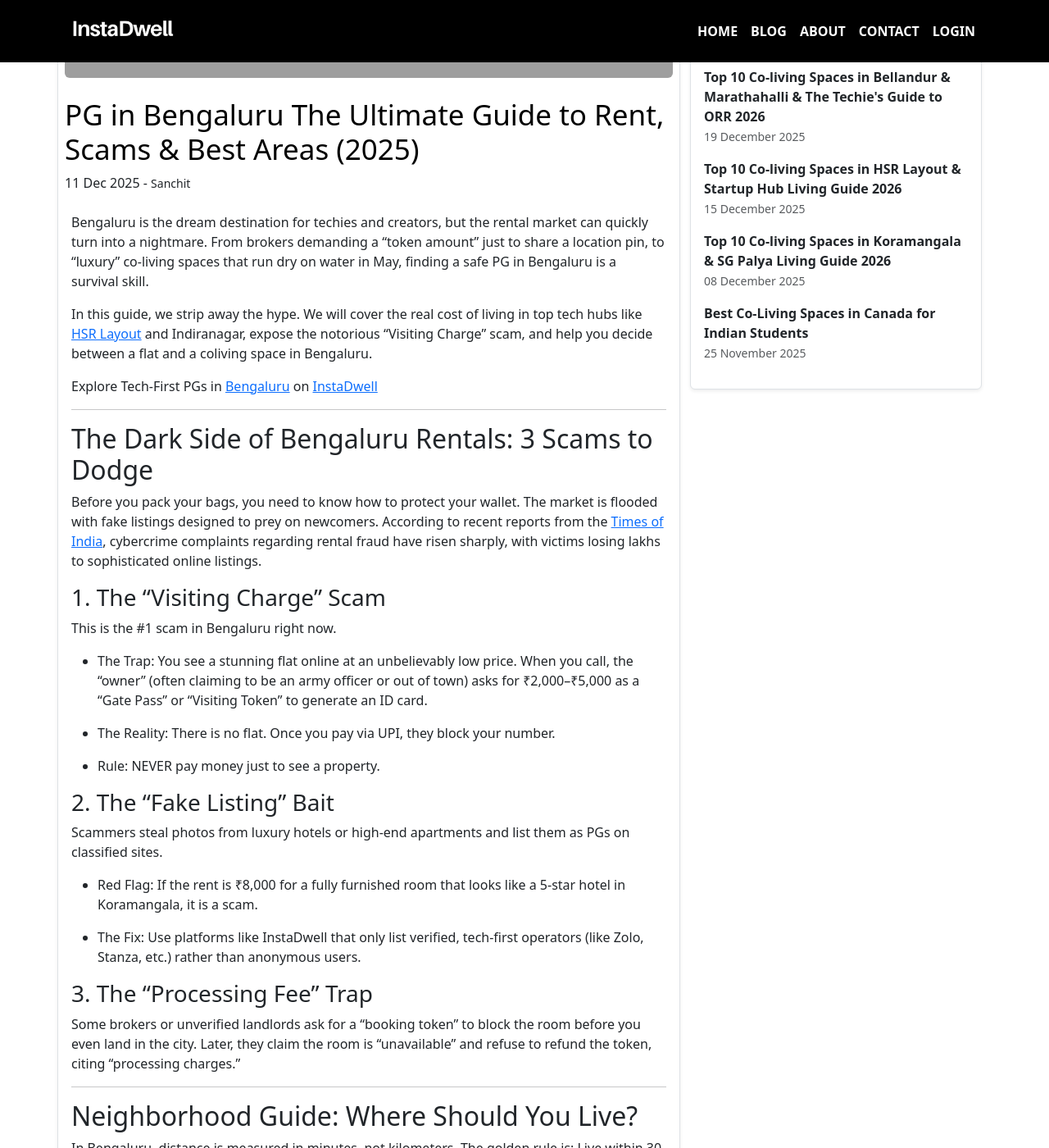
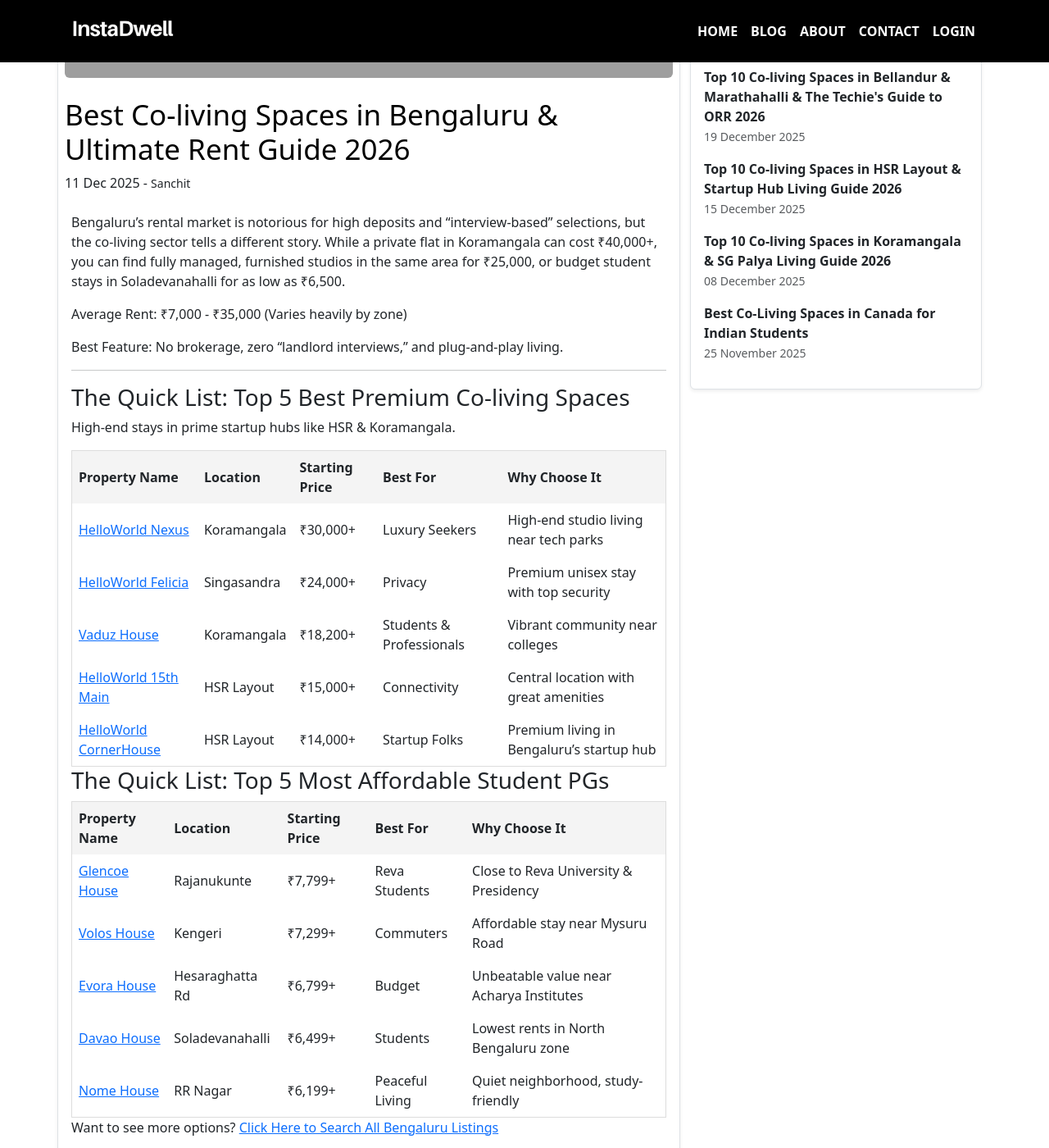
Before and after one commit to instadw/instadwell-blog, a Jekyll site: the page built from _posts/2025-12-11-best-co-living-spaces-in-bengaluru-and-ultimate-rent-guide-2026.md, in a window 1280 px wide and 1400 px high, scrolled down 567 px. Shown: the whole window at 82% size. Built offline with Jekyll 4.4.1, drawn with Linux system fonts in a browser that asks for light colours; some of the changed text lies outside the part shown.

Commit message:
Update and rename 2025-12-11-pg-in-bengaluru-the-ultimate-guide-to-rent-scams-and-best-areas-2025.md to 2025-12-11-best-co-living-spaces-in-bengaluru-and-ultimate-rent-guide-2026.md

```diff
--- a/_posts/2025-12-11-pg-in-bengaluru-the-ultimate-guide-to-rent-scams-and-best-areas-2025.md
+++ b/_posts/2025-12-11-best-co-living-spaces-in-bengaluru-and-ultimate-rent-guide-2026.md
@@ -1,13 +1,47 @@
 ---
-title: "PG in Bengaluru The Ultimate Guide to Rent, Scams & Best Areas (2025)"
-description: " Moving to Bengaluru in 2025? Avoid the viral 'Visiting Charge' scam. Compare rents in HSR vs. Whitefield and find safe PGs with our ultimate survival guide."
-image: "/assets/images/pg-in-bengaluru-the-ultimate-guide-to-rent-scams-and-best-areas-2025.webp"
+title: "Best Co-living Spaces in Bengaluru & Ultimate Rent Guide 2026"
+description: " Compare the Top 5 Premium & Top 5 Affordable Co-living Spaces in Bengaluru. Updated prices for Feb 2026. Plus, a guide to avoiding rental scams."
+image: "/assets/images/best-co-living-spaces-in-bengaluru-and-ultimate-rent-guide-2026.webp"
 layout: post
 permalink: /:title
 author: Sanchit
 category: Accommodation
 date: 2025-12-11T09:14:00.000+05:30
 ---
+
+Bengaluru's rental market is notorious for high deposits and "interview-based" selections, but the co-living sector tells a different story. While a private flat in Koramangala can cost ₹40,000+, you can find fully managed, furnished studios in the same area for ₹25,000, or budget student stays in Soladevanahalli for as low as ₹6,500.
+
+Average Rent: ₹7,000 - ₹35,000 (Varies heavily by zone)
+
+Best Feature: No brokerage, zero "landlord interviews," and plug-and-play living.
+
+----------
+
+###  The Quick List: Top 5 Best Premium Co-living Spaces
+
+High-end stays in prime startup hubs like HSR & Koramangala.
+
+| **Property Name**                                                                       | **Location** | **Starting Price** | **Best For**             | **Why Choose It**                         |
+| --------------------------------------------------------------------------------------- | ------------ | ------------------ | ------------------------ | ----------------------------------------- |
+| [HelloWorld Nexus](https://instadwell.com/properties/3196-helloworld-nexus)             | Koramangala  | ₹30,000+           | Luxury Seekers           | High-end studio living near tech parks    |
+| [HelloWorld Felicia](https://instadwell.com/properties/3213-helloworld-felicia)         | Singasandra  | ₹24,000+           | Privacy                  | Premium unisex stay with top security     |
+| [Vaduz House](https://instadwell.com/properties/2577-vaduz-house)                       | Koramangala  | ₹18,200+           | Students & Professionals | Vibrant community near colleges           |
+| [HelloWorld 15th Main](https://instadwell.com/properties/3207-helloworld-15thmain)      | HSR Layout   | ₹15,000+           | Connectivity             | Central location with great amenities     |
+| [HelloWorld CornerHouse](https://instadwell.com/properties/3211-helloworld-cornerhouse) | HSR Layout   | ₹14,000+           | Startup Folks            | Premium living in Bengaluru’s startup hub |
+
+###  The Quick List: Top 5 Most Affordable Student PGs
+
+| **Property Name**                                                     | **Location**    | **Starting Price** | **Best For**    | **Why Choose It**                        |
+| --------------------------------------------------------------------- | --------------- | ------------------ | --------------- | ---------------------------------------- |
+| [Glencoe House](https://instadwell.com/properties/2667-glencoe-house) | Rajanukunte     | ₹7,799+            | Reva Students   | Close to Reva University & Presidency    |
+| [Volos House](https://instadwell.com/properties/2635-volos-house)     | Kengeri         | ₹7,299+            | Commuters       | Affordable stay near Mysuru Road         |
+| [Evora House](https://instadwell.com/properties/2661-evora-house)     | Hesaraghatta Rd | ₹6,799+            | Budget          | Unbeatable value near Acharya Institutes |
+| [Davao House](https://instadwell.com/properties/2647-davao-house)     | Soladevanahalli | ₹6,499+            | Students        | Lowest rents in North Bengaluru zone     |
+| [Nome House](https://instadwell.com/properties/2634-nome-house)       | RR Nagar        | ₹6,199+            | Peaceful Living | Quiet neighborhood, study-friendly       |
+
+Want to see more options? [Click Here to Search All Bengaluru Listings](https://instadwell.com/search?country=india&lat=12.971599&lng=77.594566&location=bengaluru)
+
+Unbeatable value stays in student zones like Soladevanahalli & Kengeri.
 
 Bengaluru is the dream destination for techies and creators, but the rental market can quickly turn into a nightmare. From brokers demanding a "token amount" just to share a location pin, to "luxury" co-living spaces that run dry on water in May, finding a safe PG in Bengaluru is a survival skill.
 
```
